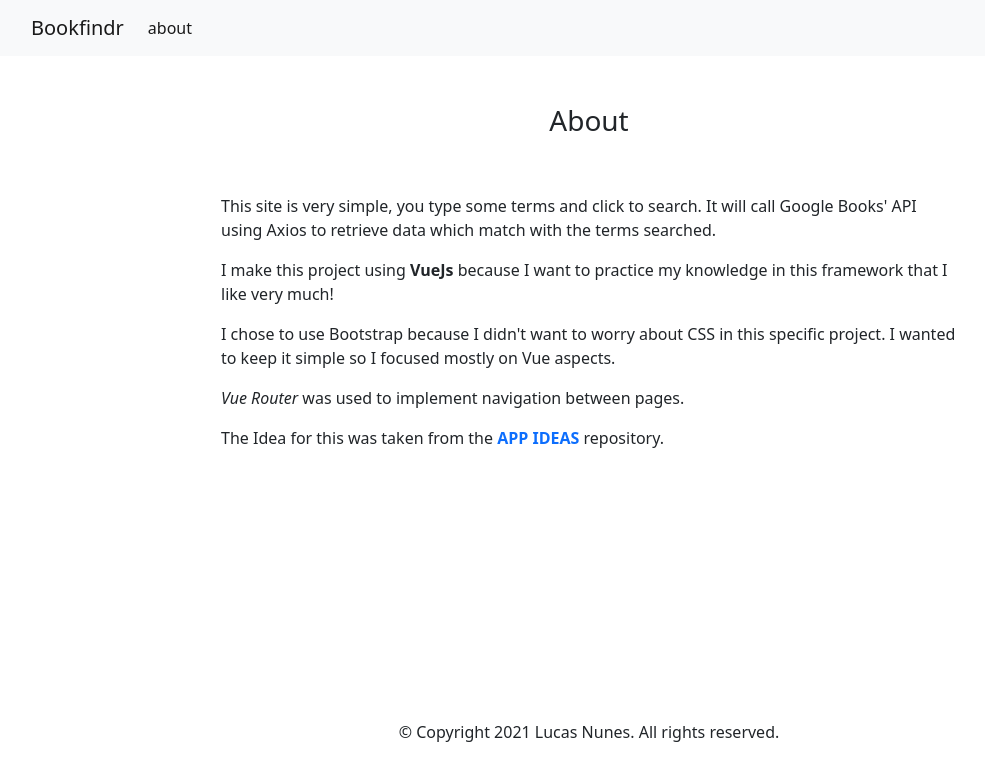
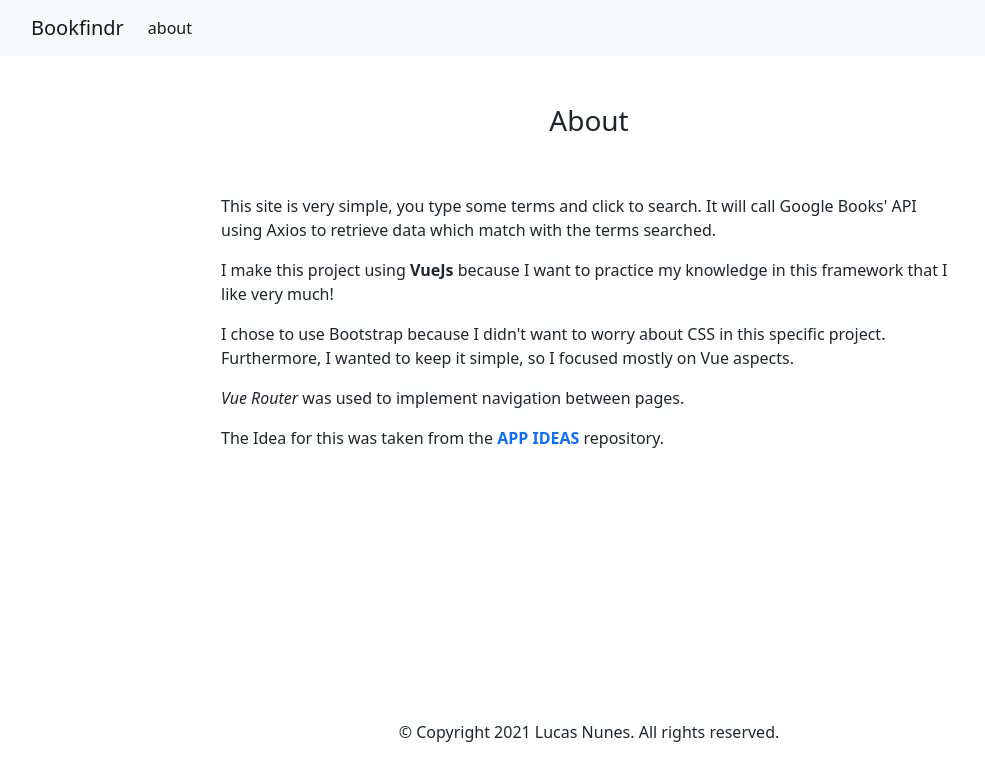
Before and after one commit to lukasnunesj/bookfindr, a Vue app: page /about in a window 1280 px wide. Shown: the top 780 px of the page, without its empty margins (51-1036 px from the left). Built offline with nearby package versions, Linux system fonts and the light colour scheme; some icons are missing.

Commit message:
fix: Correcting mispelling

```diff
--- a/src/views/About.vue
+++ b/src/views/About.vue
@@ -12,7 +12,7 @@
                 I make this project using <b>VueJs</b> because I want to practice my knowledge in this framework that I like very much!
             </p>
             <p>
-                I chose to use Bootstrap because I didn't want to worry about CSS in this specific project. I wanted to keep it simple so I focused mostly on Vue aspects.
+                I chose to use Bootstrap because I didn't want to worry about CSS in this specific project. Furthermore, I wanted to keep it simple, so I focused mostly on Vue aspects.
             </p>
             <p>
                 <i>Vue Router</i> was used to implement navigation between pages.
```
